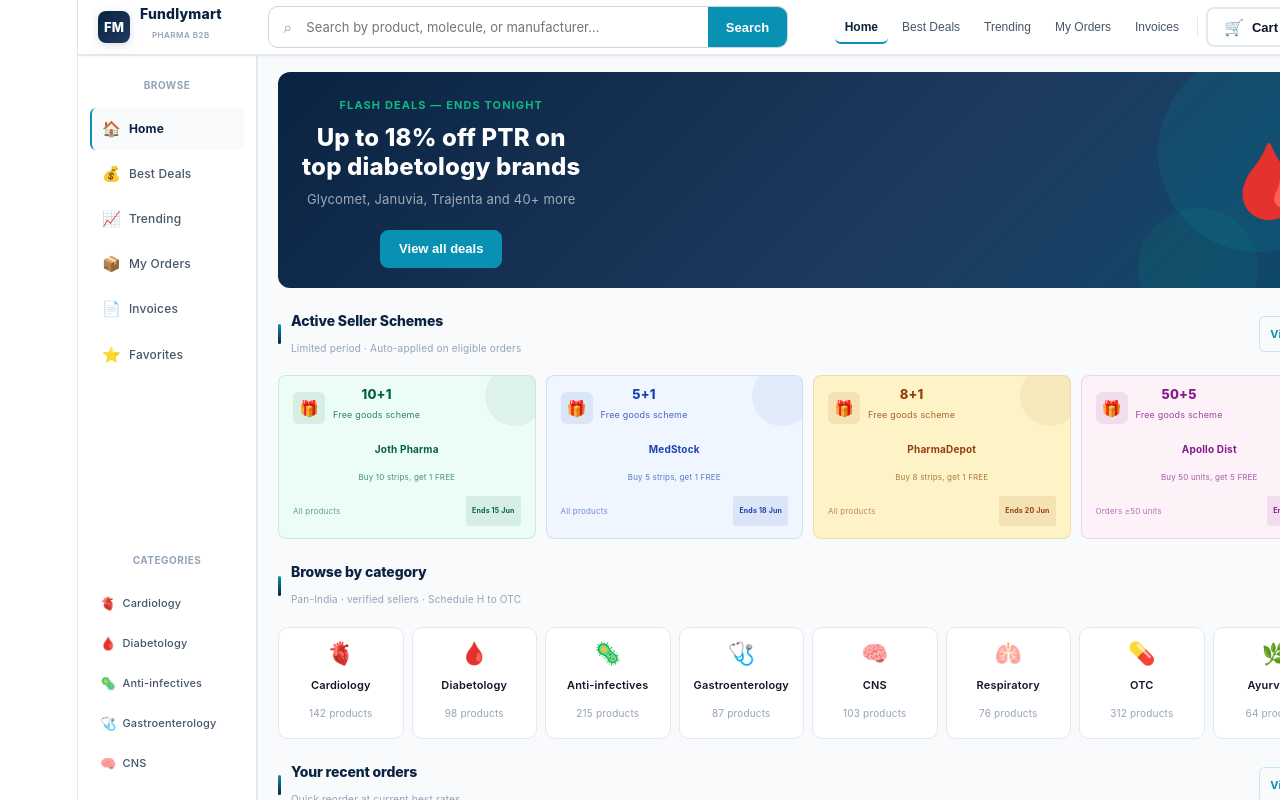
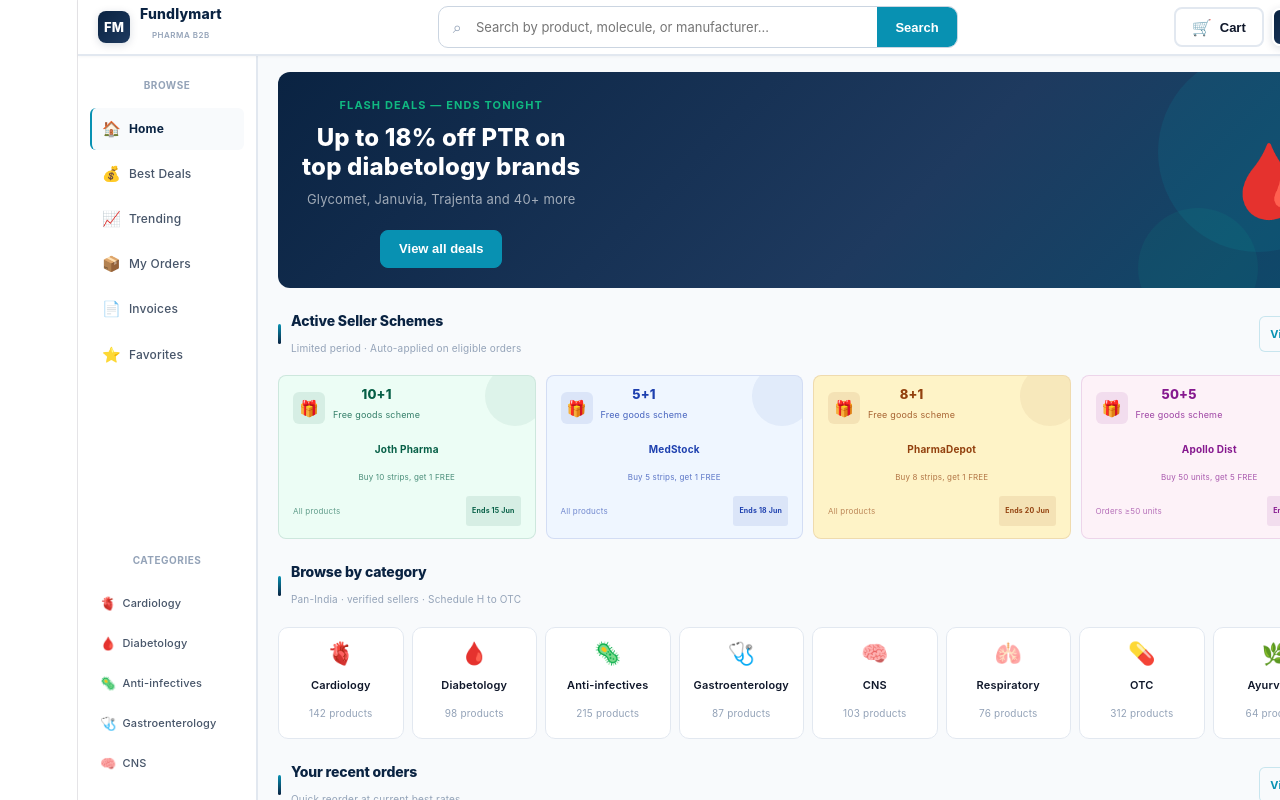
Before and after one commit to harsh4pf/marketplace-seller, a React (Vite) app: page / in a window 1280 px wide. Shown: the top 800 px of the page. Built offline with nearby package versions, Linux system fonts and the light colour scheme.

Commit message:
feat: widen search bar, remove topbar tabs, table view for orders

```diff
--- a/src/BuyerApp.jsx
+++ b/src/BuyerApp.jsx
@@ -1915,20 +1915,13 @@
 function MyOrders({onProductSelect,onViewOrder}) {
   const [activeTab, setActiveTab] = useState("all");
 
-  // Dummy order data
   const orders = [
-    {id:"ORD-8823",date:"10 Jun 2026",items:3,sellers:2,total:4250.50,status:"Delivered",products:[
-      {name:"Glycomet 500mg",qty:50,rate:28.51},{name:"Crocin 500mg",qty:100,rate:17.11}]},
-    {id:"ORD-8822",date:"9 Jun 2026",items:2,sellers:1,total:1820.00,status:"In Transit",products:[
-      {name:"Augmentin 625mg",qty:20,rate:81.42}]},
-    {id:"ORD-8821",date:"8 Jun 2026",items:4,sellers:2,total:6340.75,status:"Packed",products:[
-      {name:"Atorvastatin 10mg",qty:100,rate:35.70},{name:"Pantocid 40mg",qty:50,rate:58.48}]},
-    {id:"ORD-8820",date:"7 Jun 2026",items:2,sellers:1,total:2150.00,status:"Acknowledged",products:[
-      {name:"Dolo 650mg",qty:100,rate:19.36}]},
-    {id:"ORD-8819",date:"5 Jun 2026",items:5,sellers:3,total:8920.25,status:"Delivered",products:[
-      {name:"Telma 40mg",qty:50,rate:66.30},{name:"Ecosprin 75mg",qty:200,rate:10.75}]},
-    {id:"ORD-8818",date:"3 Jun 2026",items:3,sellers:2,total:3680.00,status:"Delivered",products:[
-      {name:"Montek LC",qty:40,rate:73.10}]},
+    {id:"ORD-8823",date:"10 Jun 2026",items:3,sellers:2,total:4250.50,status:"Delivered",products:"Glycomet 500mg, Crocin 500mg"},
+    {id:"ORD-8822",date:"9 Jun 2026",items:2,sellers:1,total:1820.00,status:"In Transit",products:"Augmentin 625mg"},
+    {id:"ORD-8821",date:"8 Jun 2026",items:4,sellers:2,total:6340.75,status:"Packed",products:"Atorvastatin 10mg, Pantocid 40mg"},
+    {id:"ORD-8820",date:"7 Jun 2026",items:2,sellers:1,total:2150.00,status:"Acknowledged",products:"Dolo 650mg"},
+    {id:"ORD-8819",date:"5 Jun 2026",items:5,sellers:3,total:8920.25,status:"Delivered",products:"Telma 40mg, Ecosprin 75mg"},
+    {id:"ORD-8818",date:"3 Jun 2026",items:3,sellers:2,total:3680.00,status:"Delivered",products:"Montek LC"},
   ];
 
   const statusColors = {
@@ -1942,81 +1935,86 @@
 
   return (
     <div style={{flex:1,overflowY:"auto",padding:"16px 20px",background:C.bg}}>
-      <div style={{marginBottom:16}}>
+      <div style={{display:"flex",alignItems:"center",justifyContent:"space-between",marginBottom:16}}>
+        <div>
           <h2 style={{fontSize:18,fontWeight:800,color:C.navy,margin:"0 0 4px"}}>My Orders</h2>
           <p style={{fontSize:12,color:C.text3,margin:0}}>Track and manage your orders</p>
         </div>
-
-      {/* Tabs */}
-      <div style={{display:"flex",gap:4,marginBottom:16,borderBottom:`2px solid ${C.border}`,
-        paddingBottom:0}}>
+        <div style={{display:"flex",gap:4}}>
           {[
-          {id:"all",label:"All Orders",count:orders.length},
+            {id:"all",label:"All",count:orders.length},
             {id:"Delivered",label:"Delivered",count:orders.filter(o=>o.status==="Delivered").length},
             {id:"In Transit",label:"In Transit",count:orders.filter(o=>o.status==="In Transit").length},
             {id:"Packed",label:"Packed",count:orders.filter(o=>o.status==="Packed").length},
             {id:"Acknowledged",label:"Pending",count:orders.filter(o=>o.status==="Acknowledged").length},
           ].map(tab=>(
             <button key={tab.id} onClick={()=>setActiveTab(tab.id)}
-            style={{padding:"8px 12px",background:"none",border:"none",cursor:"pointer",
-              fontSize:11,fontWeight:600,color:activeTab===tab.id?C.teal:C.text2,
-              borderBottom:activeTab===tab.id?`3px solid ${C.teal}`:"3px solid transparent",
-              transition:"all .15s"}}>
+              style={{padding:"5px 12px",background:activeTab===tab.id?C.navy:C.white,
+                border:`1px solid ${activeTab===tab.id?C.navy:C.border}`,cursor:"pointer",
+                fontSize:11,fontWeight:600,color:activeTab===tab.id?C.white:C.text2,
+                borderRadius:6,transition:"all .15s"}}>
               {tab.label} ({tab.count})
             </button>
           ))}
         </div>
-
-      {/* Orders List */}
-      <div style={{display:"flex",flexDirection:"column",gap:12}}>
-        {filteredOrders.map(order=>{
-          const statusStyle = statusColors[order.status];
+      </div>
+
+      {/* Orders Table */}
+      <div style={{background:C.white,border:`1.5px solid ${C.border}`,borderRadius:10,overflow:"hidden"}}>
+        <table style={{width:"100%",borderCollapse:"collapse"}}>
+          <thead>
+            <tr style={{background:C.bg,borderBottom:`2px solid ${C.border}`}}>
+              {["Order ID","Date","Products","Items","Sellers","Status","Total","Action"].map((h,i)=>(
+                <th key={h} style={{padding:"10px 14px",fontSize:10,fontWeight:700,color:C.text3,
+                  textAlign:i>=6?"right":"left",textTransform:"uppercase",letterSpacing:".04em",
+                  whiteSpace:"nowrap"}}>{h}</th>
+              ))}
+            </tr>
+          </thead>
+          <tbody>
+            {filteredOrders.map((order,idx)=>{
+              const s = statusColors[order.status];
               return (
-            <div key={order.id} style={{background:C.white,border:`1.5px solid ${C.border}`,
-              borderRadius:8,padding:"12px 14px"}}>
-              <div style={{display:"flex",alignItems:"start",justifyContent:"space-between",marginBottom:10}}>
-                <div>
-                  <div style={{fontSize:13,fontWeight:800,color:C.navy,marginBottom:2}}>{order.id}</div>
-                  <div style={{fontSize:10,color:C.text3}}>
-                    {order.date} • {order.items} items • {order.sellers} sellers
-                  </div>
-                </div>
-                <div style={{display:"inline-block",background:statusStyle.bg,color:statusStyle.color,
-                  fontSize:10,fontWeight:700,padding:"4px 10px",borderRadius:5}}>
+                <tr key={order.id} style={{borderBottom:`1px solid ${C.border}`,
+                  background:idx%2===0?C.white:C.bg,
+                  transition:"all .15s",cursor:"pointer"}}
+                  onClick={()=>onViewOrder(order.id)}
+                  onMouseEnter={e=>e.currentTarget.style.background="#EFF6FF"}
+                  onMouseLeave={e=>e.currentTarget.style.background=idx%2===0?C.white:C.bg}>
+                  <td style={{padding:"11px 14px"}}>
+                    <div style={{fontSize:12,fontWeight:800,color:C.teal}}>{order.id}</div>
+                  </td>
+                  <td style={{padding:"11px 14px",fontSize:11,color:C.text2,whiteSpace:"nowrap"}}>{order.date}</td>
+                  <td style={{padding:"11px 14px",fontSize:11,color:C.text,maxWidth:200}}>
+                    <div style={{overflow:"hidden",textOverflow:"ellipsis",whiteSpace:"nowrap"}}>{order.products}</div>
+                  </td>
+                  <td style={{padding:"11px 14px",fontSize:12,fontWeight:600,color:C.text}}>{order.items}</td>
+                  <td style={{padding:"11px 14px",fontSize:12,color:C.text2}}>{order.sellers}</td>
+                  <td style={{padding:"11px 14px"}}>
+                    <span style={{background:s.bg,color:s.color,fontSize:10,fontWeight:700,
+                      padding:"3px 10px",borderRadius:5,display:"inline-block",whiteSpace:"nowrap"}}>
                       {order.status}
-                </div>
-              </div>
-
-              <div style={{display:"flex",gap:8,marginBottom:10,paddingBottom:10,
-                borderBottom:`1px solid ${C.border}`}}>
-                {order.products.slice(0,3).map((p,i)=>(
-                  <div key={i} style={{flex:1,background:C.bg,padding:"8px 10px",borderRadius:6}}>
-                    <div style={{fontSize:11,fontWeight:700,color:C.text,marginBottom:2}}>{p.name}</div>
-                    <div style={{fontSize:9,color:C.text3}}>Qty: {p.qty} • {fmt(p.rate)}/unit</div>
-                  </div>
-                ))}
-                {order.products.length>3&&(
-                  <div style={{display:"flex",alignItems:"center",justifyContent:"center",
-                    padding:"8px 10px",fontSize:10,color:C.text3,fontWeight:600}}>
-                    +{order.products.length-3} more
-                  </div>
-                )}
-              </div>
-
-              <div style={{display:"flex",alignItems:"center",justifyContent:"space-between"}}>
-                <div>
-                  <span style={{fontSize:11,color:C.text3}}>Order Total: </span>
-                  <span style={{fontSize:14,fontWeight:800,color:C.navy}}>{fmt(order.total)}</span>
-                  <span style={{fontSize:10,color:C.text3}}> (incl. GST)</span>
-                </div>
-                <div style={{display:"flex",gap:6}}>
-                  <Btn variant="ghost" onClick={()=>onViewOrder(order.id)} style={{height:32,fontSize:11}}>View Details</Btn>
-                  <Btn variant="primary" style={{height:32,fontSize:11}}>Reorder</Btn>
-                </div>
-              </div>
-            </div>
+                    </span>
+                  </td>
+                  <td style={{padding:"11px 14px",fontSize:13,fontWeight:800,color:C.navy,textAlign:"right",whiteSpace:"nowrap"}}>
+                    {fmt(order.total)}
+                  </td>
+                  <td style={{padding:"11px 14px",textAlign:"right"}} onClick={e=>e.stopPropagation()}>
+                    <div style={{display:"flex",gap:6,justifyContent:"flex-end"}}>
+                      <Btn variant="ghost" sm onClick={()=>onViewOrder(order.id)}>View</Btn>
+                      <Btn variant="primary" sm>Reorder</Btn>
+                    </div>
+                  </td>
+                </tr>
               );
             })}
+            {filteredOrders.length===0&&(
+              <tr><td colSpan={8} style={{padding:40,textAlign:"center",color:C.text3,fontSize:13}}>
+                No orders in this category
+              </td></tr>
+            )}
+          </tbody>
+        </table>
       </div>
     </div>
   );
@@ -2202,32 +2200,12 @@
         </div>
 
         {/* Search bar */}
-        <div style={{flex:1,display:"flex",justifyContent:"center",maxWidth:680}}>
+        <div style={{flex:1,display:"flex",justifyContent:"center",maxWidth:920}}>
           <SearchBar onSearch={handleSearch} onProductSelect={handleProductSelect}/>
         </div>
 
-        {/* Nav links + right actions */}
-        <div style={{display:"flex",alignItems:"center",gap:4,flexShrink:0}}>
-          {[
-            {label:"Home",        action:()=>{setScreen("home");setSearchQ("");},  id:"home"},
-            {label:"Best Deals",  action:()=>handleSearch("deal"),                id:"deals"},
-            {label:"Trending",    action:()=>handleSearch("trending"),            id:"trending"},
-            {label:"My Orders",   action:()=>setScreen("orders"),                 id:"orders"},
-            {label:"Invoices",    action:()=>setScreen("invoices"),               id:"invoices"},
-          ].map(item=>(
-            <button key={item.id} onClick={item.action}
-              style={{background:"none",border:"none",cursor:"pointer",
-                fontSize:12,fontWeight:screen===item.id?700:500,
-                color:screen===item.id?C.navy:C.text2,
-                padding:"8px 10px",borderRadius:6,transition:"all .15s",
-                borderBottom:screen===item.id?`2px solid ${C.teal}`:"2px solid transparent",
-                borderTop:"2px solid transparent"}}
-              onMouseEnter={e=>{if(screen!==item.id)e.currentTarget.style.color=C.navy}}
-              onMouseLeave={e=>{if(screen!==item.id)e.currentTarget.style.color=C.text2}}>
-              {item.label}
-            </button>
-          ))}
-          <div style={{width:1,height:20,background:C.border,margin:"0 4px"}}/>
+        {/* Right actions */}
+        <div style={{display:"flex",alignItems:"center",gap:8,flexShrink:0}}>
           <button onClick={()=>setShowCart(v=>!v)} style={{
             position:"relative",background:showCart?C.teal:C.white,
             border:`2px solid ${showCart?C.teal:C.border}`,borderRadius:8,
```
Lines whose indentation alone changed are shown as unchanged.
